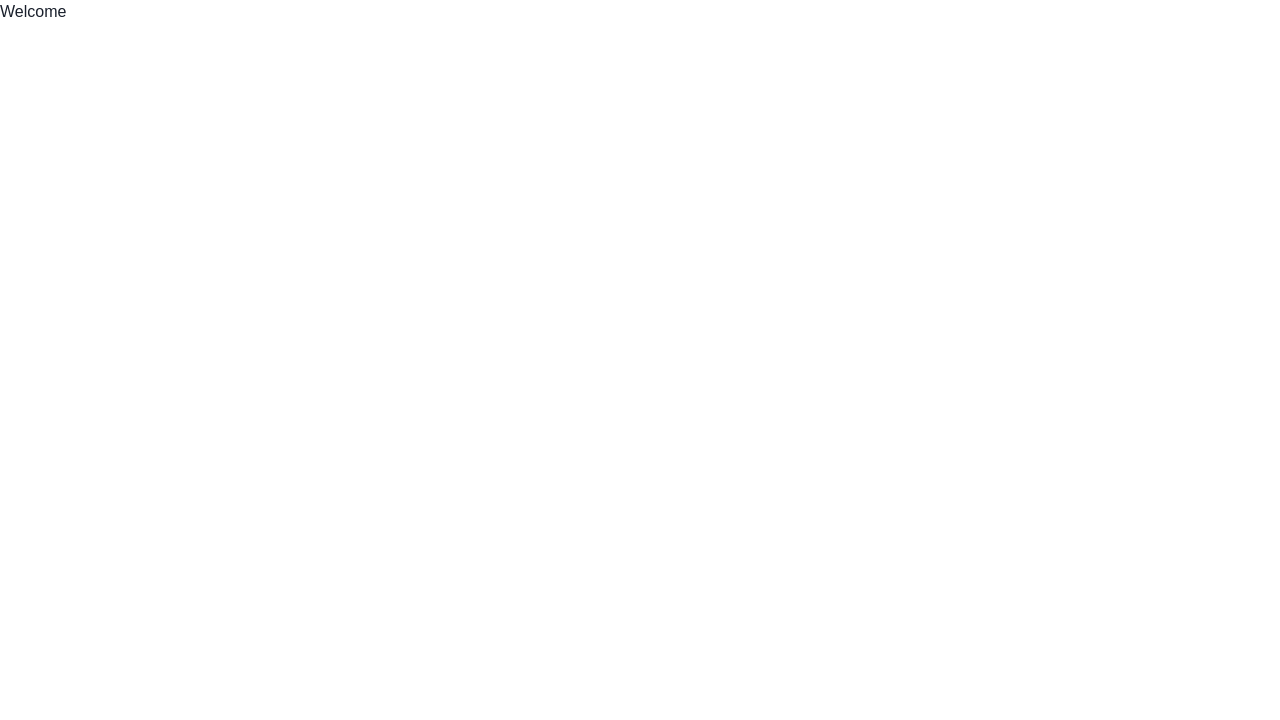
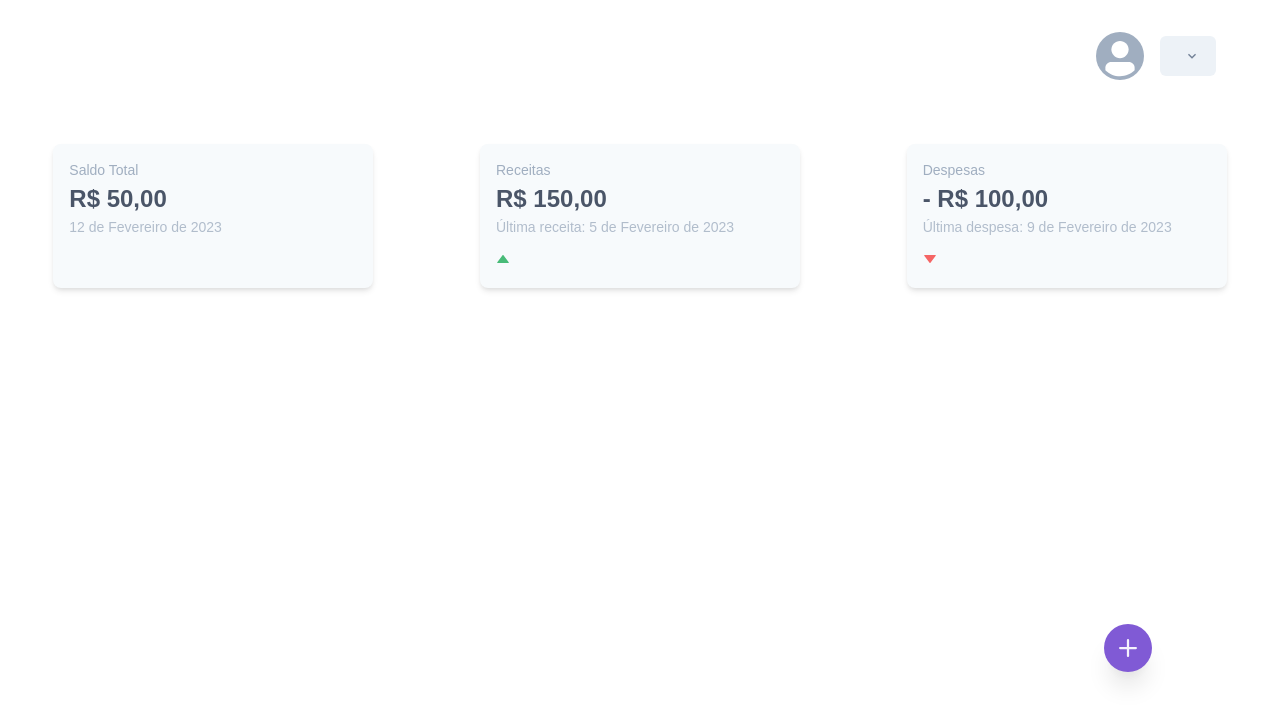
Before and after one commit to tfeliperibeiro/piggyplus, a Next.js app: page /dashboard in a window 1280 px wide. Shown: the top 720 px of the page. Built offline with nearby package versions, Linux system fonts and the light colour scheme; no server answers.

Commit message:
feature: dashboard starting

```diff
--- /dev/null
+++ b/src/components/Buttons/AddTransactionButton.tsx
@@ -0,0 +1,20 @@
+import { AddIcon } from '@chakra-ui/icons'
+import { IconButton } from '@chakra-ui/react'
+
+export const AddTransactionButton = () => {
+  return (
+    <IconButton
+      aria-label="add-button"
+      icon={<AddIcon />}
+      position="fixed"
+      right={{ base: '8', sm: '16', md: '16', lg: '24', xl: '32' }}
+      bottom={{ base: '12', sm: '16', md: '16', lg: '24', xl: '32' }}
+      size="lg"
+      color="text.light.900"
+      bg="primary.500"
+      borderRadius="full"
+      boxShadow="xl"
+      _hover={{ bg: 'primary.700' }}
+    />
+  )
+}
--- a/src/components/Buttons/AuthButtonGoogle.tsx
+++ b/src/components/Buttons/AuthGoogleButton.tsx
@@ -7,7 +7,7 @@ type AuthButtonGoogleProps = FlexProps & {
   text: string
 }
 
-export const AuthButtonGoogle = ({ text, ...rest }: AuthButtonGoogleProps) => {
+export const AuthGoogleButton = ({ text, ...rest }: AuthButtonGoogleProps) => {
   return (
     <Flex
       w={{ base: 'full', sm: 'full' }}
--- /dev/null
+++ b/src/components/Cards/CardBalance.tsx
@@ -0,0 +1,87 @@
+import {
+  Grid,
+  GridItem,
+  Stat,
+  StatArrow,
+  StatHelpText,
+  StatLabel,
+  StatNumber,
+} from '@chakra-ui/react'
+
+export const CardBalance = () => {
+  return (
+    <Grid
+      templateColumns={{
+        base: 'repeat(1, 1fr)',
+        sm: 'repeat(1, 1fr)',
+        md: 'repeat(2, 1fr)',
+        lg: 'repeat(3, 1fr)',
+        xl: 'repeat(3, 1fr)',
+      }}
+      w={{
+        base: 'full',
+        sm: 'full',
+        md: 'container.md',
+        lg: 'container.lg',
+        xl: 'container.xl',
+      }}
+      m={{ base: '0', sm: '0', md: '0 auto', lg: '0 auto' }}
+      mt={{ base: '16', sm: '16', md: '16', lg: '16' }}
+      mb={{ base: '16', sm: '0', md: '0', lg: '0', xl: '0' }}
+      rowGap={{ base: '12', sm: '12', md: '12', lg: '0' }}
+      justifyItems={{ base: 'center', md: 'center' }}
+      alignItems={{ base: 'center', md: 'center' }}
+    >
+      <GridItem
+        bg="card.50"
+        h="36"
+        w="xs"
+        p="4"
+        boxShadow="md"
+        borderRadius="lg"
+      >
+        <Stat>
+          <StatLabel color="text.primary.400">Saldo Total</StatLabel>
+          <StatNumber color="text.primary.600">R$ 50,00</StatNumber>
+          <StatHelpText color="text.primary.400">
+            12 de Fevereiro de 2023
+          </StatHelpText>
+        </Stat>
+      </GridItem>
+      <GridItem
+        bg="card.50"
+        h="36"
+        w="xs"
+        p="4"
+        boxShadow="md"
+        borderRadius="lg"
+      >
+        <Stat>
+          <StatLabel color="text.primary.400">Receitas</StatLabel>
+          <StatNumber color="text.primary.600">R$ 150,00</StatNumber>
+          <StatHelpText color="text.primary.400">
+            Última receita: 5 de Fevereiro de 2023
+          </StatHelpText>
+          <StatArrow type="increase" />
+        </Stat>
+      </GridItem>
+      <GridItem
+        bg="card.50"
+        h="36"
+        w="xs"
+        p="4"
+        boxShadow="md"
+        borderRadius="lg"
+      >
+        <Stat>
+          <StatLabel color="text.primary.400">Despesas</StatLabel>
+          <StatNumber color="text.primary.600">- R$ 100,00</StatNumber>
+          <StatHelpText color="text.primary.400">
+            Última despesa: 9 de Fevereiro de 2023
+          </StatHelpText>
+          <StatArrow type="decrease" />
+        </Stat>
+      </GridItem>
+    </Grid>
+  )
+}
--- /dev/null
+++ b/src/components/Headers/DashboardHeader.tsx
@@ -0,0 +1,44 @@
+import {
+  Avatar,
+  Button,
+  Flex,
+  Menu,
+  MenuButton,
+  MenuItem,
+  MenuList,
+} from '@chakra-ui/react'
+
+import { useSession, signOut } from 'next-auth/react'
+import { ChevronDownIcon } from '@chakra-ui/icons'
+
+export const DashboardHeader = () => {
+  const { data: session } = useSession()
+
+  return (
+    <Flex
+      w="full"
+      h="12"
+      justify="end"
+      pr="16"
+      mt="8"
+      align="center"
+      gap="4"
+      display={{ base: 'none', sm: 'none', md: 'none', lg: 'flex', xl: 'flex' }}
+    >
+      <Avatar src={session?.user?.image as string} />
+      <Menu>
+        <MenuButton
+          color={'text.primary.500'}
+          as={Button}
+          rightIcon={<ChevronDownIcon />}
+        >
+          {session?.user?.name}
+        </MenuButton>
+        <MenuList color={'text.primary.500'}>
+          <MenuItem>Perfil</MenuItem>
+          <MenuItem onClick={() => signOut()}>Sair</MenuItem>
+        </MenuList>
+      </Menu>
+    </Flex>
+  )
+}
--- /dev/null
+++ b/src/components/Menus/DrawerMobile.tsx
@@ -0,0 +1,57 @@
+import {
+  Drawer,
+  DrawerBody,
+  DrawerContent,
+  DrawerHeader,
+  DrawerOverlay,
+  useDisclosure,
+  IconButton,
+  Avatar,
+  Button,
+  Text,
+} from '@chakra-ui/react'
+
+import { HamburgerIcon } from '@chakra-ui/icons'
+
+import { useSession, signOut } from 'next-auth/react'
+
+export const DrawerMobile = () => {
+  const { isOpen, onOpen, onClose } = useDisclosure()
+  const { data: session } = useSession()
+
+  return (
+    <>
+      <IconButton
+        aria-label="open-drawer"
+        icon={<HamburgerIcon />}
+        onClick={onOpen}
+      />
+      <Drawer placement="left" onClose={onClose} isOpen={isOpen}>
+        <DrawerOverlay />
+        <DrawerContent>
+          <DrawerHeader
+            display="flex"
+            gap={6}
+            alignItems="center"
+            color="text.primary.400"
+            borderBottomWidth="1px"
+          >
+            <Avatar src={session?.user?.image as string} />
+            {session?.user?.name}
+          </DrawerHeader>
+          <DrawerBody>
+            <Text>Em construção...</Text>
+            <Button
+              bg="primary.500"
+              color="text.light.900"
+              mt="8"
+              onClick={() => signOut()}
+            >
+              Sair
+            </Button>
+          </DrawerBody>
+        </DrawerContent>
+      </Drawer>
+    </>
+  )
+}
--- a/src/components/Tabs/TabAuth.tsx
+++ b/src/components/Tabs/TabAuth.tsx
@@ -10,7 +10,7 @@ import {
 import { FormLogin } from '../Form/FormLogin'
 import { FormRegistration } from '../Form/FormRegistration'
 
-import { AuthButtonGoogle } from '../Buttons/AuthButtonGoogle'
+import { AuthGoogleButton } from '../Buttons/AuthGoogleButton'
 
 export const TabAuth = () => {
   return (
@@ -30,13 +30,13 @@ export const TabAuth = () => {
       <TabPanels>
         <TabPanel>
           <ScaleFade in initialScale={0.9}>
-            <AuthButtonGoogle text="Entrar com Google" />
+            <AuthGoogleButton text="Entrar com Google" />
             <FormLogin />
           </ScaleFade>
         </TabPanel>
         <TabPanel>
           <ScaleFade in initialScale={0.9}>
-            <AuthButtonGoogle text="Cadastrar-se com Google" />
+            <AuthGoogleButton text="Cadastrar-se com Google" />
             <FormRegistration />
           </ScaleFade>
         </TabPanel>
--- a/src/pages/dashboard/index.tsx
+++ b/src/pages/dashboard/index.tsx
@@ -1,12 +1,31 @@
+import { AddTransactionButton } from '@/components/Buttons/AddTransactionButton'
+import { CardBalance } from '@/components/Cards/CardBalance'
+
+import { DashboardHeader } from '@/components/Headers/DashboardHeader'
+import { DrawerMobile } from '@/components/Menus/DrawerMobile'
 import { Flex, Text } from '@chakra-ui/react'
 import { useSession } from 'next-auth/react'
 
 export default function Dashboard() {
   const { data: session } = useSession()
-
   return (
-    <Flex align={'center'}>
-      <Text>Welcome {session?.user?.name}</Text>
-    </Flex>
+    <>
+      <Flex
+        w="full"
+        display={{ base: 'flex', lg: 'none' }}
+        align="center"
+        justify="space-between"
+        paddingInline="8"
+        pt="8"
+      >
+        <DrawerMobile />
+        <Text color="text.primary.500" fontWeight="semibold">
+          Olá, {session?.user?.name}!
+        </Text>
+      </Flex>
+      <DashboardHeader />
+      <CardBalance />
+      <AddTransactionButton />
+    </>
   )
 }
--- a/src/styles/theme.ts
+++ b/src/styles/theme.ts
@@ -14,11 +14,15 @@ export const globalTheme = extendTheme({
         300: '#CBD5E0',
         400: '#A0AEC0',
         500: '#718096',
+        600: '#4A5568',
         800: '#1A202C',
       },
       light: {
         900: 'RGBA(255, 255, 255, 0.92)',
       },
+    },
+    card: {
+      50: '#F7FAFC',
     },
     sucess: {
       primary: '#68D391',
```
